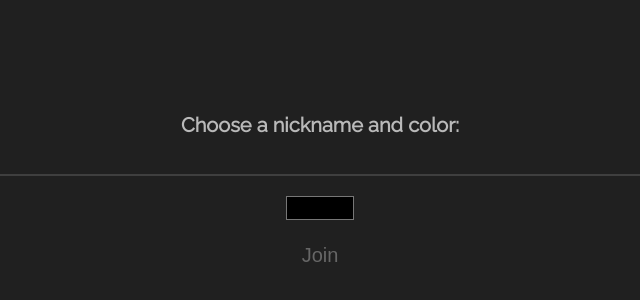
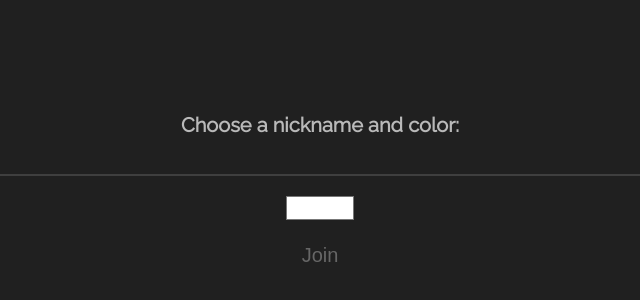
Before and after one commit to AerialWombat/color-chat, a website: page public/index.html in a window 1280 px wide. Shown: the part 208-508 px from the top of the page, without its empty margins (320-960 px from the left). Drawn offline with nearby package versions, Linux system fonts and the light colour scheme; no server answers.

Commit message:
change default color

```diff
--- a/public/index.html
+++ b/public/index.html
@@ -28,7 +28,7 @@
 						<input class="login__form__nickname" type="text" placeholder="" />
 						<span></span>
 					</div>
-					<input class="login__form__color" type="color" />
+					<input class="login__form__color" type="color" value="#FFFFFF" />
 					<button class="login__form__button btn">Join</button>
 				</form>
 			</div>
```
